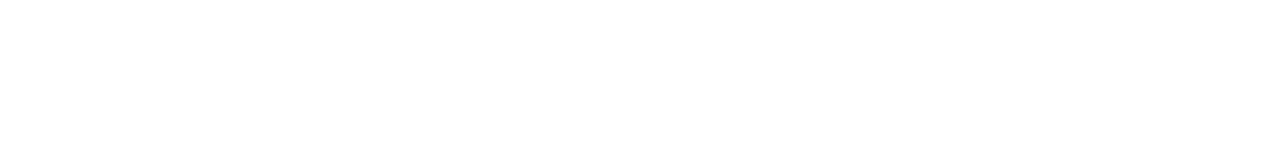
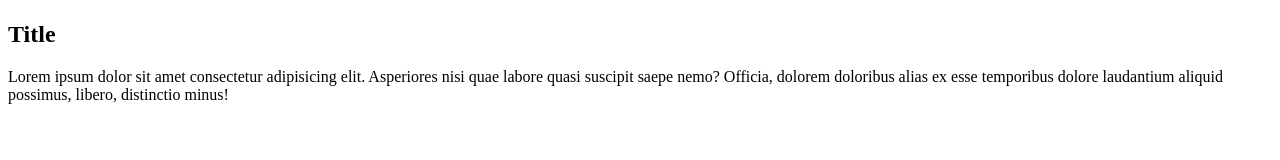
Before and after one commit to dawmanukian/git-test, a plain HTML site: page index.html in a window 1280 px wide. Drawn offline with Linux system fonts and the light colour scheme.

Commit message:
add title

```diff
--- a/index.html
+++ b/index.html
@@ -7,5 +7,9 @@
 </head>
 <body>
     <h1></h1>
+    <div>
+        <h2>Title</h2>
+        <p>Lorem ipsum dolor sit amet consectetur adipisicing elit. Asperiores nisi quae labore quasi suscipit saepe nemo? Officia, dolorem doloribus alias ex esse temporibus dolore laudantium aliquid possimus, libero, distinctio minus!</p>
+    </div>
 </body>
 </html>
```
